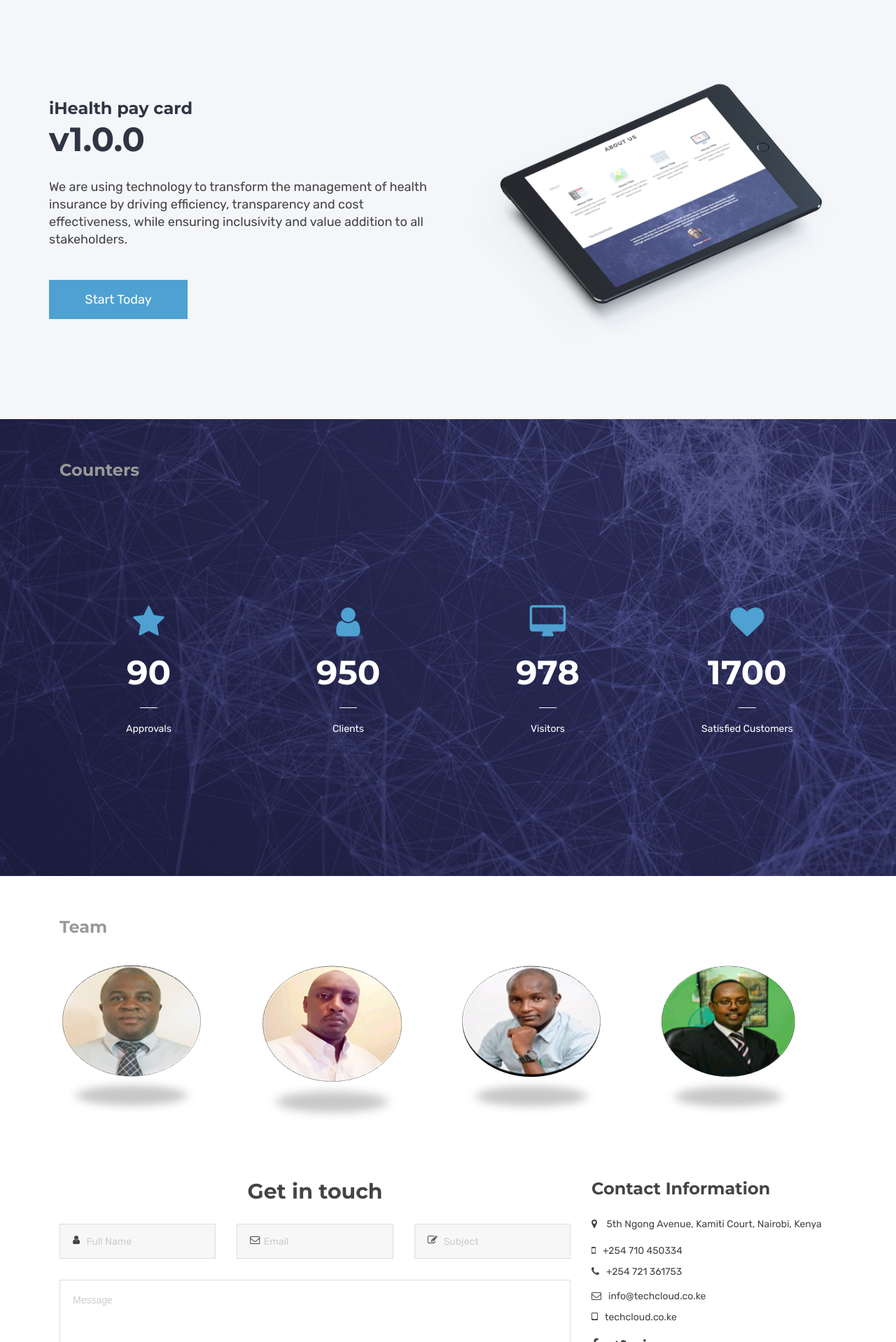
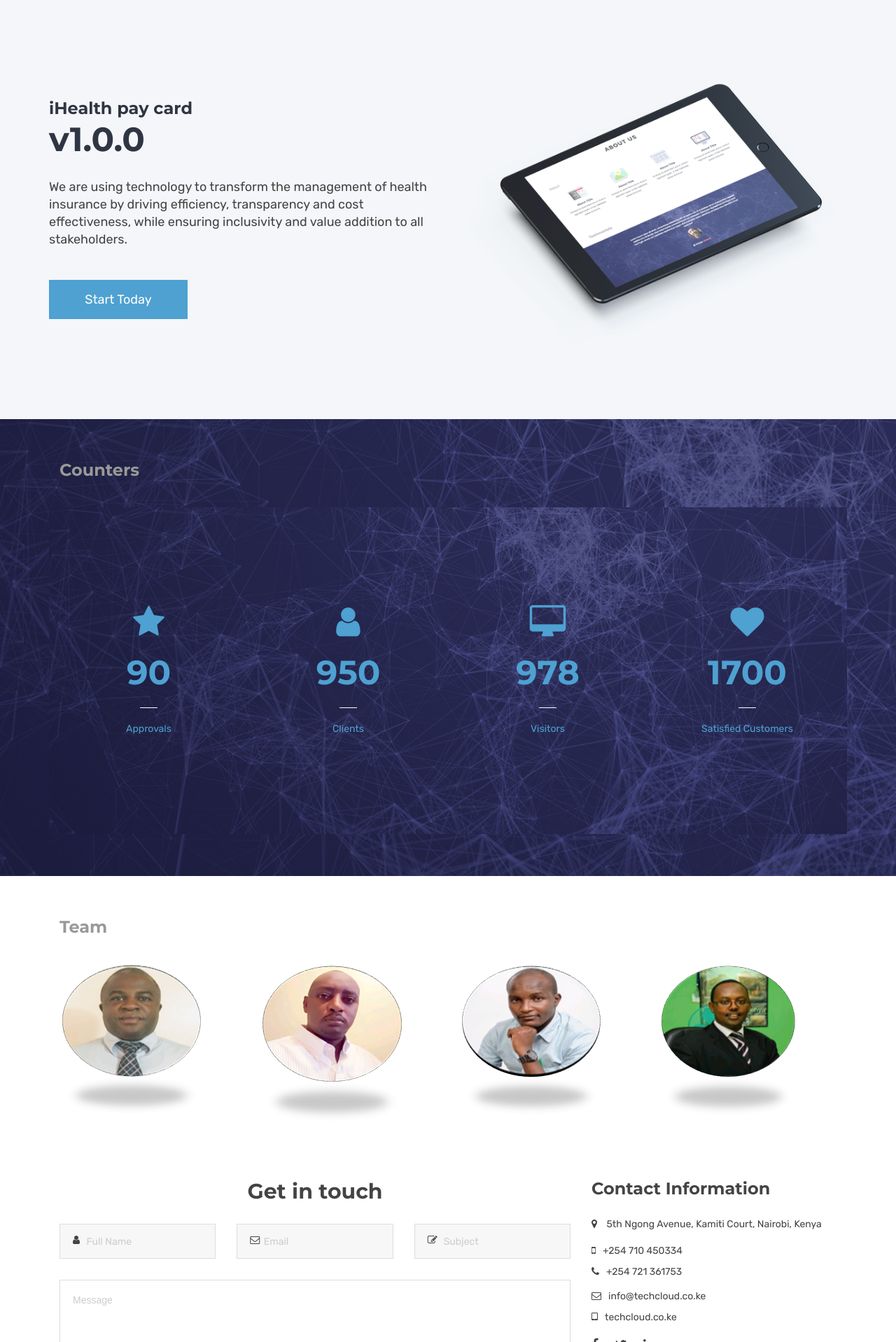
Before and after one commit to iHealth-paycard/ihealth, a Jekyll site: the page built from index.html, in a window 1280 px wide. Shown: the part 1873-3791 px from the top of the page at 70% size. Built offline with Jekyll 4.4.1, drawn with Linux system fonts in a browser that asks for light colours.

Commit message:
Updated main.css

```diff
--- a/assets/css/main.css
+++ b/assets/css/main.css
@@ -1692,7 +1692,7 @@
   line-height: 32px;
 }
 .single-testimonial-area {
-  background-image: url(https://ihealth-paycard.github.io/ihealth/ihealth/assets/images/about/testimonial-bg.jpg);
+  background-image: url(https://ihealth-paycard.github.io/ihealth/assets/images/about/testimonial-bg.jpg);
   background-size: cover;
   padding: 60px 0;
 }
@@ -2165,12 +2165,14 @@
   font-size: 48px;
 }
 .count-one .count-value {
-  color: #fff;
+  color: #4ea1d1;
+  /* color: #fff; */
   font-size: 48px;
   margin-bottom: 20px;
 }
 .count-one .count-title {
-  color: #fff;
+  color: #4ea1d1;
+  /* color: #fff; */
   font-size: 14px;
 }
 .width25-divider {
```
